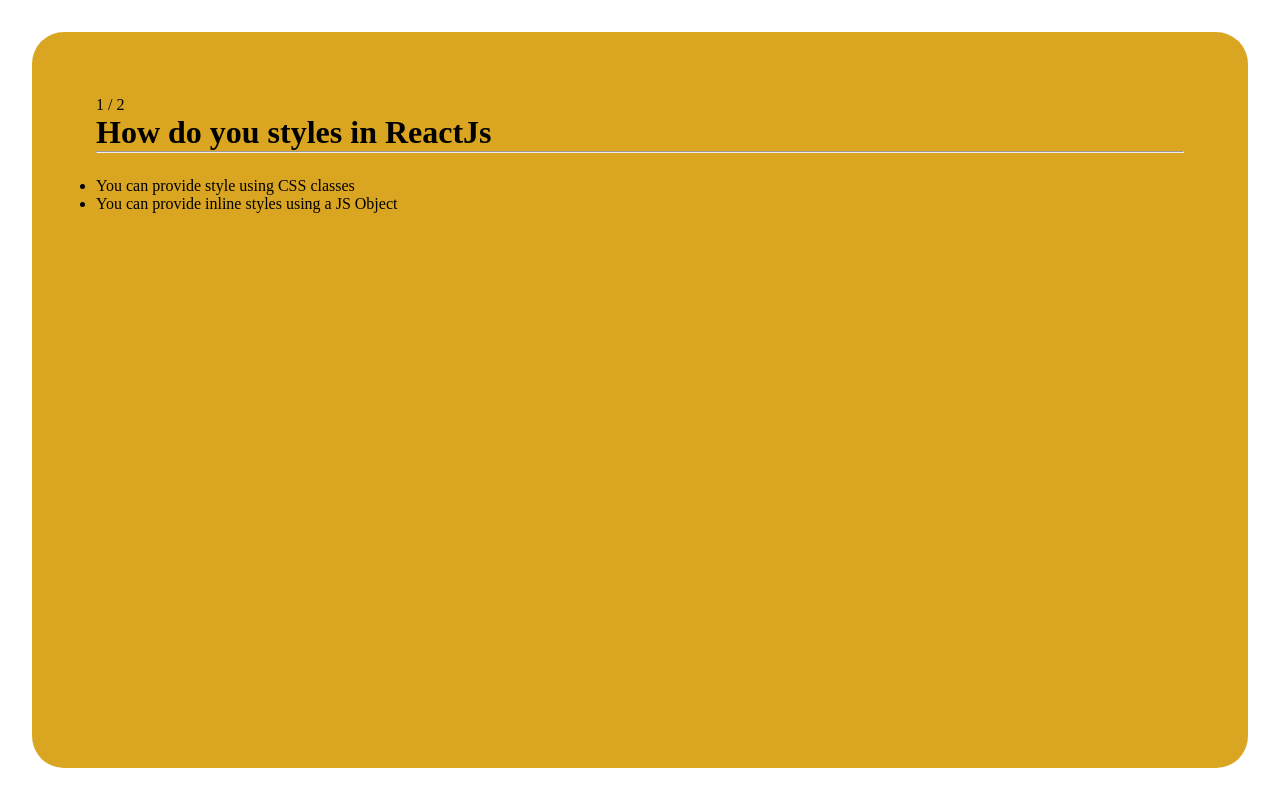
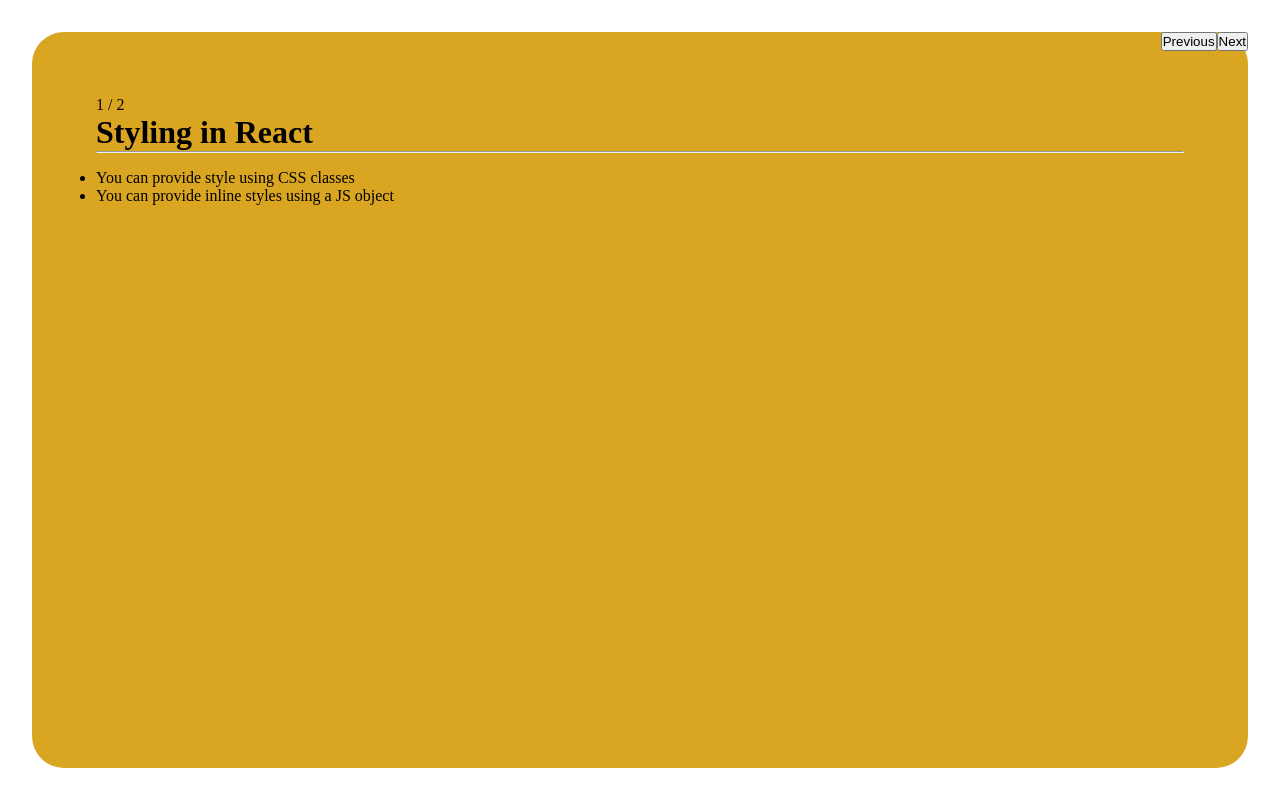
Before and after one commit to salinpaul94/React-Ts-01, a React (Create React App) app: page / in a window 1280 px wide. Shown: the top 798 px of the page. Built offline with nearby package versions, Linux system fonts and the light colour scheme.

Commit message:
state class component

```diff
--- /dev/null
+++ b/src/14-State/SlideShow-class-demo.tsx
@@ -0,0 +1,22 @@
+import React from 'react';
+import SlideShow from './components/SlideShow-class';
+import Slide from './components/Slide-class';
+
+import './SlideShow-demo.css';
+
+export default (
+    <SlideShow>
+        <Slide heading="Styling in React">
+            <ul style={ { marginTop: '1em' } }>
+                <li>You can provide style using CSS classes</li>
+                <li>You can provide inline styles using a JS object</li>
+            </ul>
+        </Slide>
+        <Slide heading="Component Props">
+            <p>
+                Props are used to pass data to a component instance, in order to customize the UI. The
+                children are also treated as a prop.
+            </p>
+        </Slide>
+    </SlideShow>
+);
--- /dev/null
+++ b/src/14-State/components/Slide-class.tsx
@@ -0,0 +1,44 @@
+import React, { ReactNode } from 'react';
+import PropTypes from 'prop-types';
+
+import './Slides.css';
+
+type Props = {
+    heading: string,
+    page?: {
+        current: number,
+        total: number
+    },
+    children: ReactNode
+};
+
+class Slide extends React.Component<Props> {
+    // propTypes = {
+    //     heading: PropTypes.string.isRequired,
+    //     page: PropTypes.shape({
+    //         current: PropTypes.number.isRequired,
+    //         total: PropTypes.number.isRequired
+    //     }),
+    //     children: PropTypes.node.isRequired,
+    // };
+    render() {
+        const { heading, children, page } = this.props;
+
+        const slide = (
+            <div className = "slide" >
+                <span className="slide-number">{page?.current} / {page?.total}</span>
+                <h1 className="heading-text text-center">{heading}</h1>
+                <hr />
+                <div className="body-text">
+                    {children}
+                </div>
+            </div >
+        );
+
+        return slide;
+    }
+}
+
+
+
+export default Slide;
--- /dev/null
+++ b/src/14-State/components/SlideShow-class.tsx
@@ -0,0 +1,72 @@
+import React, { cloneElement, Component, ReactElement} from 'react';
+
+type Props = {
+    children: ReactElement[]
+};
+
+type State = {
+    activeSlide: number;
+}
+
+class SlideShow extends Component<Props, State> {
+    state = {
+        activeSlide: 0
+    };
+    // constructor( props : Props ) {
+    //     super( props );
+
+    //     this.state = {
+    //         activeSlide: 0
+    //     };
+    // }
+
+    previous = () => {
+        console.log( 'Previous' );
+        console.log( this );
+        // this.setState({
+        //     activeSlide: this.state.activeSlide - 1
+        // })
+
+        this.setState( state => {
+            return {
+                activeSlide: Math.max( state.activeSlide - 1, 0)
+            };
+        });
+    }
+
+    next = () => {
+        console.log( 'Next' );
+        console.log( this );
+        this.setState( state => {
+            return {
+                activeSlide: Math.min( state.activeSlide + 1, this.props.children.length - 1)
+            };
+        });
+    }
+
+    render() {
+        const { activeSlide } = this.state;
+        const { children } = this.props;
+        return (
+            <>
+                <div style= { { float: 'right' } }>
+                    <button onClick={this.previous}>Previous</button>
+                    <button onClick={this.next}>Next</button>
+                </div>
+                {
+                    cloneElement(
+                        children[activeSlide],
+                        {
+                            page: {
+                                current: activeSlide + 1,
+                                total: children.length
+                            }
+                        }
+                    )
+                }
+            </>
+        );
+    }
+}
+
+export default SlideShow;
--- /dev/null
+++ b/src/14-State/components/Slides.css
@@ -0,0 +1,18 @@
+* {
+    box-sizing: border-box;
+    margin: 0;
+    padding: 0;
+}
+
+body {
+    margin: 2em;
+}
+
+.slide {
+    width: 100%;
+    height: calc( 100vh - 4em);
+    padding: 4em;
+    border-radius: 2em;
+    margin: 2em 0;
+    background-color: goldenrod;
+}
--- a/src/index.tsx
+++ b/src/index.tsx
@@ -9,6 +9,8 @@
 
 // import el from './13-props-and-types/slide-class-demo'
 
-import el from './13-props-and-types/slide-class-demo'
+// import el from './13-props-and-types/slide-class-demo'
+
+import el from './14-State/SlideShow-class-demo'
 
 ReactDOM.render( el, document.getElementById( 'root' ) );
```
Also changed, not shown: src/14-State/components/Slide-function.jsx (added, +70 -0 lines), src/14-State/SlideShow-demo.css (added).
